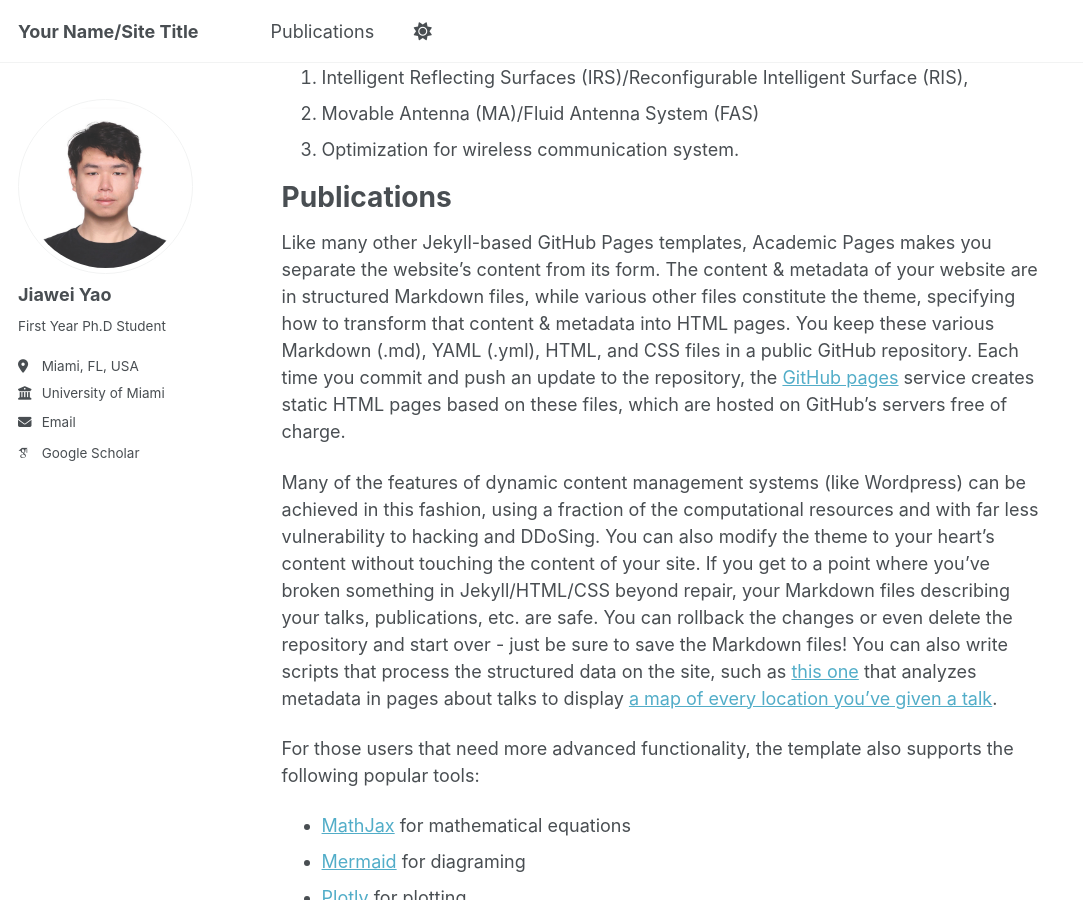
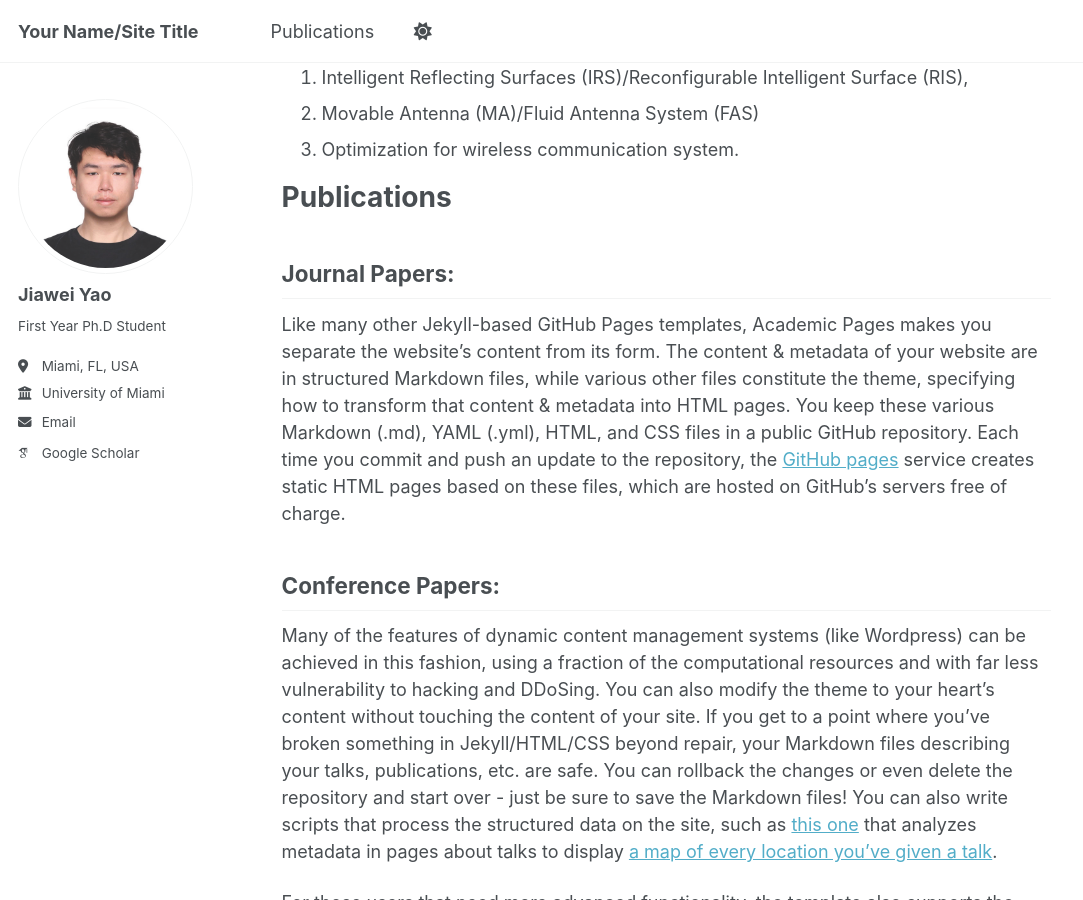
Before and after one commit to Mercuryyjw/Mercuryyjw.github.io, a Jekyll site: the page built from _pages/about.md, in a window 1280 px wide and 900 px high, scrolled down 287 px. Shown: the whole window, without its empty margins (0-1083 px from the left). Built offline with Jekyll 4.4.1, drawn with Linux system fonts in a browser that asks for light colours; some web fonts are replaced; a script that is not in the unit is left out.

Commit message:
Update about.md

```diff
--- a/_pages/about.md
+++ b/_pages/about.md
@@ -18,7 +18,14 @@ Research Interests:
 
 Publications
 ======
+
+Journal Papers:
+------
+
 Like many other Jekyll-based GitHub Pages templates, Academic Pages makes you separate the website's content from its form. The content & metadata of your website are in structured Markdown files, while various other files constitute the theme, specifying how to transform that content & metadata into HTML pages. You keep these various Markdown (.md), YAML (.yml), HTML, and CSS files in a public GitHub repository. Each time you commit and push an update to the repository, the [GitHub pages](https://pages.github.com/) service creates static HTML pages based on these files, which are hosted on GitHub's servers free of charge.
+
+Conference Papers:
+------
 
 Many of the features of dynamic content management systems (like Wordpress) can be achieved in this fashion, using a fraction of the computational resources and with far less vulnerability to hacking and DDoSing. You can also modify the theme to your heart's content without touching the content of your site. If you get to a point where you've broken something in Jekyll/HTML/CSS beyond repair, your Markdown files describing your talks, publications, etc. are safe. You can rollback the changes or even delete the repository and start over - just be sure to save the Markdown files! You can also write scripts that process the structured data on the site, such as [this one](https://github.com/academicpages/academicpages.github.io/blob/master/talkmap.ipynb) that analyzes metadata in pages about talks to display [a map of every location you've given a talk](https://academicpages.github.io/talkmap.html).
 
```
